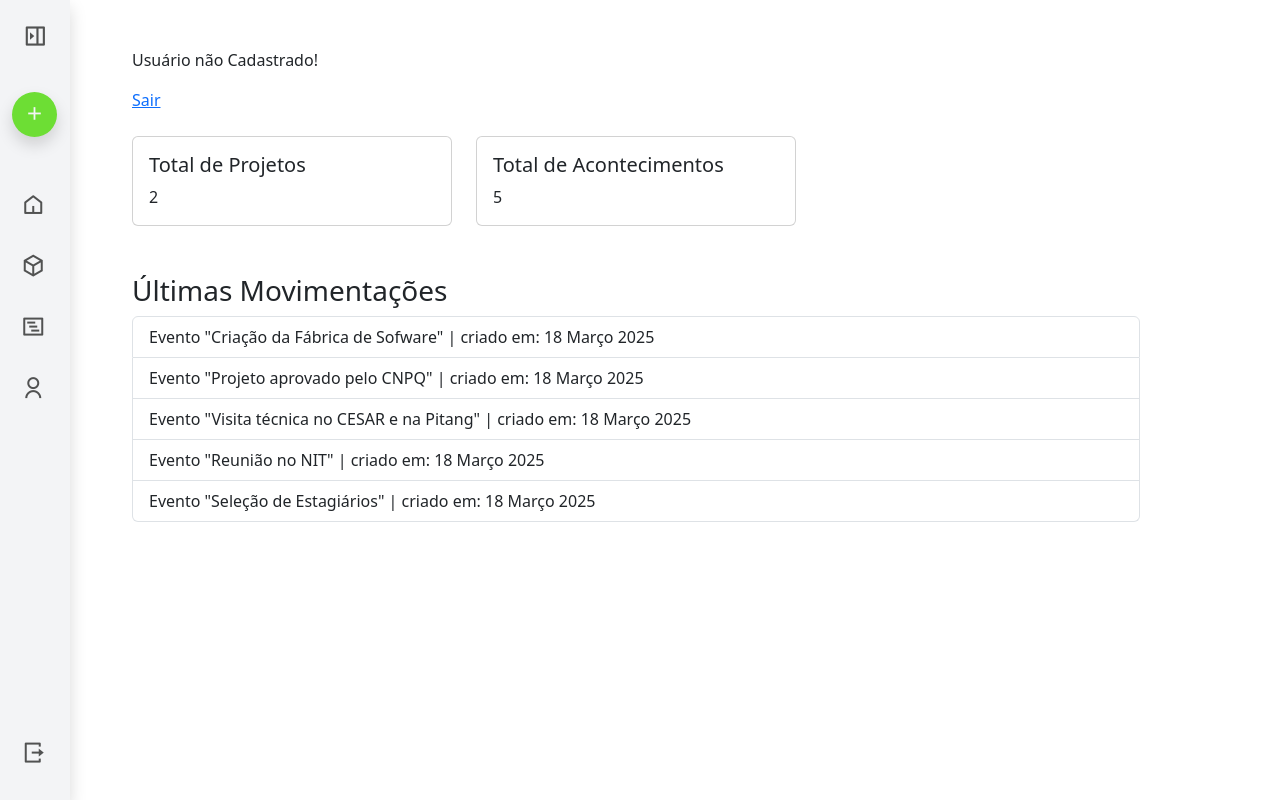
After one commit to JanielMS/fsspe, a Django app: page /sgpa/dashboard in a window 1280 px wide. The commit adds this page. Run offline with Django 5.2, Linux system fonts and the light colour scheme; data comes from the database, SQL or seed files in the repository; both versions use the stored data as it was after the commit; some libraries are stand-ins or nearby versions.

Commit message:
feat(home -> dashboard): pequeno dashboard inicial

```diff
--- a/acontecimentos/models.py
+++ b/acontecimentos/models.py
@@ -6,6 +6,8 @@ class Acontecimento(models.Model):
     data = models.DateField()
     descricao = models.TextField(null=True, blank=True)
     imagem = models.ImageField(upload_to="acontecimentos/", blank=True, null=True)
+    data_cadastro = models.DateTimeField(auto_now_add=True)
+
 
     def __str__(self):
         return self.titulo
--- a/global/templates/base.html
+++ b/global/templates/base.html
@@ -8,7 +8,7 @@
     <link rel="stylesheet" href="{% static 'css/main.css' %}">
     <link rel="stylesheet" href="{% static 'css/icons/remixicon.css' %}">
 
-    <title>{% block PageTitle %}{% endblock PageTitle %} - SIGPAT</title>
+    <title>{% block PageTitle %}{% endblock PageTitle %} - SGPA</title>
 </head>
 <body>
     <div class="d-flex">
@@ -33,7 +33,7 @@
             <!-- Menu Lista -->
             <nav class="menu">
                 <div>
-                    <a href="{% url 'home'%}" class="menu-item {% if request.path == '/' %}active{% endif %}" title="Inicio">
+                    <a href="{% url 'dashboard'%}" class="menu-item {% if request.path == '/dashboard' %}active{% endif %}" title="Inicio">
                         <span class="icon"><i class="ri-home-5-line"></i></span>
                         <span class="text">Inicio</span>
                     </a>
@@ -59,10 +59,6 @@
                         <span class="text">Perfil</span>
                     </a>
 
-                    {% comment %} <a href="{% url 'listar-transacoes'%}" class="menu-item {% if request.path == '/transacoes/' %}active{% endif %}">
-                        <span class="icon"><i class="ri-list-indefinite"></i></span>
-                        <span class="text">Transações</span>
-                    </a> {% endcomment %}
 
                 </div>
 
--- /dev/null
+++ b/global/templates/dashboard.html
@@ -0,0 +1,66 @@
+{% extends "base.html" %}
+
+
+{% block PageTitle %}
+Inicio
+{% endblock PageTitle %}
+
+{% block content %}
+<div class="container-fluid mt-5">
+    {% if user.is_authenticated %}
+    <h2>Olá, {% if user.first_name %}{{user.first_name}} {{user.last_name}}{% else %}{{user.username}}{% endif %}!</h2>
+    {%else%}
+    <p>Usuário não Cadastrado!</p>
+    <a href="{% url 'usuarios:logout' %}">Sair</a>
+    {% endif %}
+
+    <div class="row mt-4">
+        <div class="col-md-4">
+            <div class="card">
+                <div class="card-body">
+                    <h5 class="card-title">Total de Projetos</h5>
+                    <p class="card-text">{{ total_projects }}</p>
+                </div>
+            </div>
+        </div>
+        <div class="col-md-4">
+            <div class="card">
+                <div class="card-body">
+                    <h5 class="card-title">Total de Acontecimentos</h5>
+                    <p class="card-text">{{ total_acontecimentos }}</p>
+                </div>
+            </div>
+        </div>
+        {% if request.user.groups.all.0.name == "Admin" %}
+        <div class="col-md-4">
+            <div class="card">
+                <div class="card-body">
+                    <h5 class="card-title">Total de Usuários</h5>
+                    <p class="card-text">{{ total_users }}</p>
+                </div>
+            </div>
+        </div>
+        {% endif %}
+
+    </div>
+
+    <div class="mt-5">
+        <h3>Últimas Movimentações</h3>
+        <ul class="list-group">
+            {% for movement in recent_movements %}
+                <li class="list-group-item">
+                    {% if movement.data %}
+                        Evento "{{ movement.titulo }}" |
+                     {% else %}
+                        Projeto "{{ movement.nome }}" |
+                    {% endif %}
+                    criado em: {{ movement.data_cadastro|date:"d F Y" }}
+                </li>
+            {% empty %}
+                <li class="list-group-item">Nenhuma movimentação recente.</li>
+            {% endfor %}
+        </ul>
+    </div>
+
+</div>
+{% endblock content %}
--- a/sitefsspe/settings.py
+++ b/sitefsspe/settings.py
@@ -62,7 +62,7 @@ TEST_RUNNER = 'django.test.runner.DiscoverRunner'
 
 HANDLER403 = 'sitefsspe.views.custom_403'
 
-LOGIN_REDIRECT_URL = '/sgpa/home'
+LOGIN_REDIRECT_URL = '/sgpa/dashboard'
 LOGOUT_REDIRECT_URL = "/login/"
 
 TEMPLATES = [
--- a/sitefsspe/urls.py
+++ b/sitefsspe/urls.py
@@ -24,7 +24,7 @@ from .views import *
 urlpatterns = [
     path("admin/", admin.site.urls),
     path("", include("pagina_inicial.urls")),
-    path("sgpa/home", HomeView.as_view(), name="home"),
+    path("sgpa/dashboard", dashboard, name="dashboard"),
     path("sgpa/", include("usuarios.urls")),
     path("sgpa/projetos/", include("projetos.urls")),
     path("sgpa/acontecimentos/", include("acontecimentos.urls")),
--- a/sitefsspe/views.py
+++ b/sitefsspe/views.py
@@ -1,10 +1,28 @@
-from django.contrib.auth.mixins import LoginRequiredMixin
-from django.views.generic import TemplateView
 from django.shortcuts import render
+from projetos.models import Projeto
+from acontecimentos.models import Acontecimento
+from django.contrib.auth.models import User
 
+def dashboard(request):
+    # Get the counts of various objects
+    total_projects = Projeto.objects.count()
+    total_acontecimentos = Acontecimento.objects.count()
+    total_users = User.objects.count()
 
-class HomeView(LoginRequiredMixin, TemplateView):
-    template_name  = 'home.html'
+    # Get recent movements
+    recent_movements = list(Projeto.objects.all()) + list(Acontecimento.objects.all())
+    recent_movements.sort(key=lambda x: x.data_cadastro, reverse=True)
+    recent_movements = recent_movements[:5]
+    # Add the created_at attribute in the projects and events
+
+    # Pass the counts and recent movements to the template
+    context = {
+        'total_projects': total_projects,
+        'total_acontecimentos': total_acontecimentos,
+        'total_users': total_users,
+        'recent_movements': recent_movements,
+    }
+    return render(request, 'dashboard.html', context)
 
 def custom_403(request, exception):
     """
```
Also changed, not shown: global/templates/home.html (deleted, +0 -17 lines), acontecimentos/migrations/0002_acontecimento_data_cadastro.py (added), db.sqlite3.
